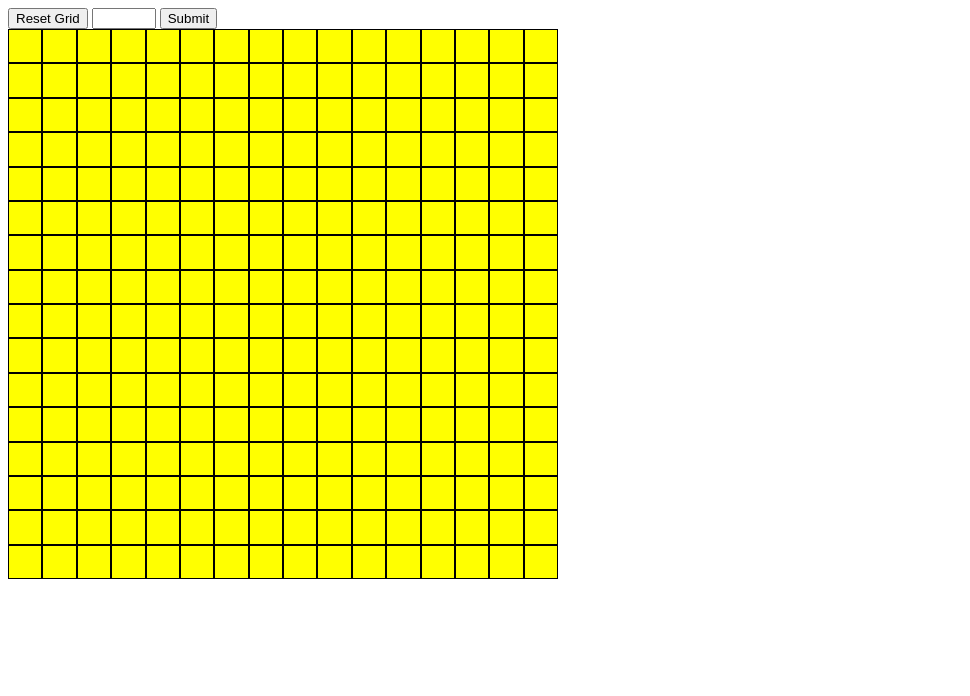
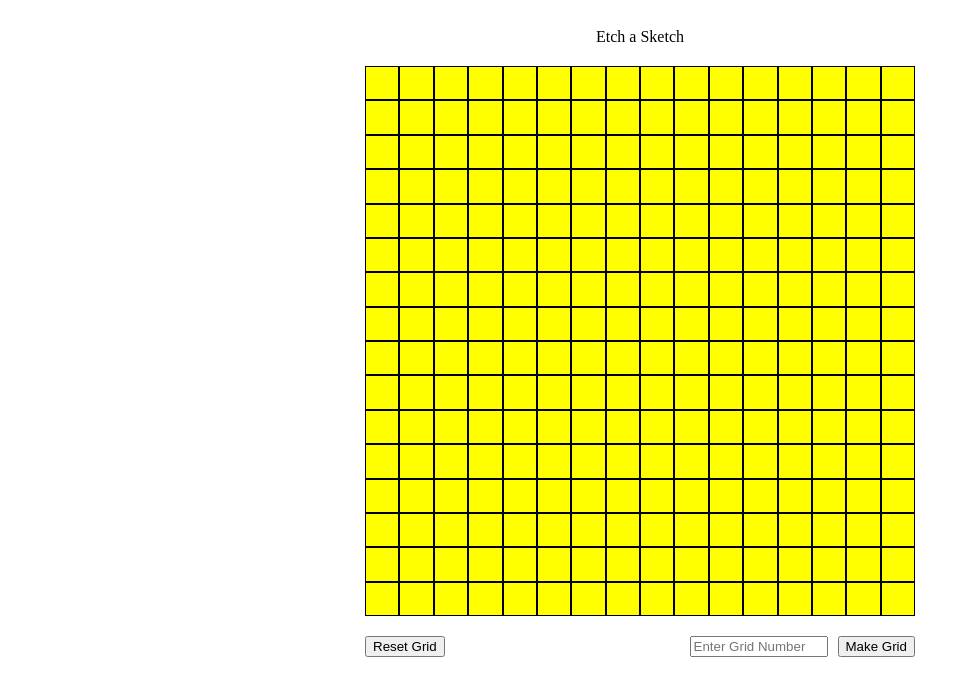
Before and after one commit to GreenEagleKing/etch-a-sketch, a plain HTML site: page index.html in a window 1280 px wide. Shown: the whole page, without its empty margins (0-970 px from the left). Drawn offline with Linux system fonts and the light colour scheme.

Commit message:
Basic UI layout.

```diff
--- a/index.html
+++ b/index.html
@@ -11,10 +11,13 @@
 </head>
 <body>
 
-    <button id="resetBtn">Reset Grid</button>
-    <input type="number" id="userGridInput" max="100" min="1" step="1">
-    <button id="userBtn">Submit</button>
+    <div id="title">Etch a Sketch</div>
     <div id="gridCanvas"></div>
+    <div class="inputs">
+        <button id="resetBtn">Reset Grid</button>
+        <input type="number" id="userGridInput" max="100" min="1" step="1" placeholder="Enter Grid Number">
+        <button id="userBtn">Make Grid</button>
+    </div>
 
 
 </body>
--- a/styles.css
+++ b/styles.css
@@ -1,8 +1,15 @@
+.body   {
+    display: flex;
+    justify-content: center;
+    align-items: center;
+}
+
 #gridCanvas {
     display: grid;
     background-color: blue;
     height: 550px;
     width: 550px;
+    margin: auto;
 }
 
 .box {
@@ -18,3 +25,31 @@ div.colorChange {
 div.colorReset {
     background-color: red;
 }
+
+#title {
+    text-align: center;
+    padding: 20px;
+}
+
+.inputs {
+    display: flex;
+    padding: 20px;
+    width: 550px;
+    margin: auto;
+    gap: 10px;
+}
+
+#resetBtn {
+    display: flex;
+    justify-self: left;
+}
+
+#userBtn {
+    justify-self:end;
+}
+
+#userGridInput {
+    margin-left: auto;
+    width: 130px;
+
+}
```
